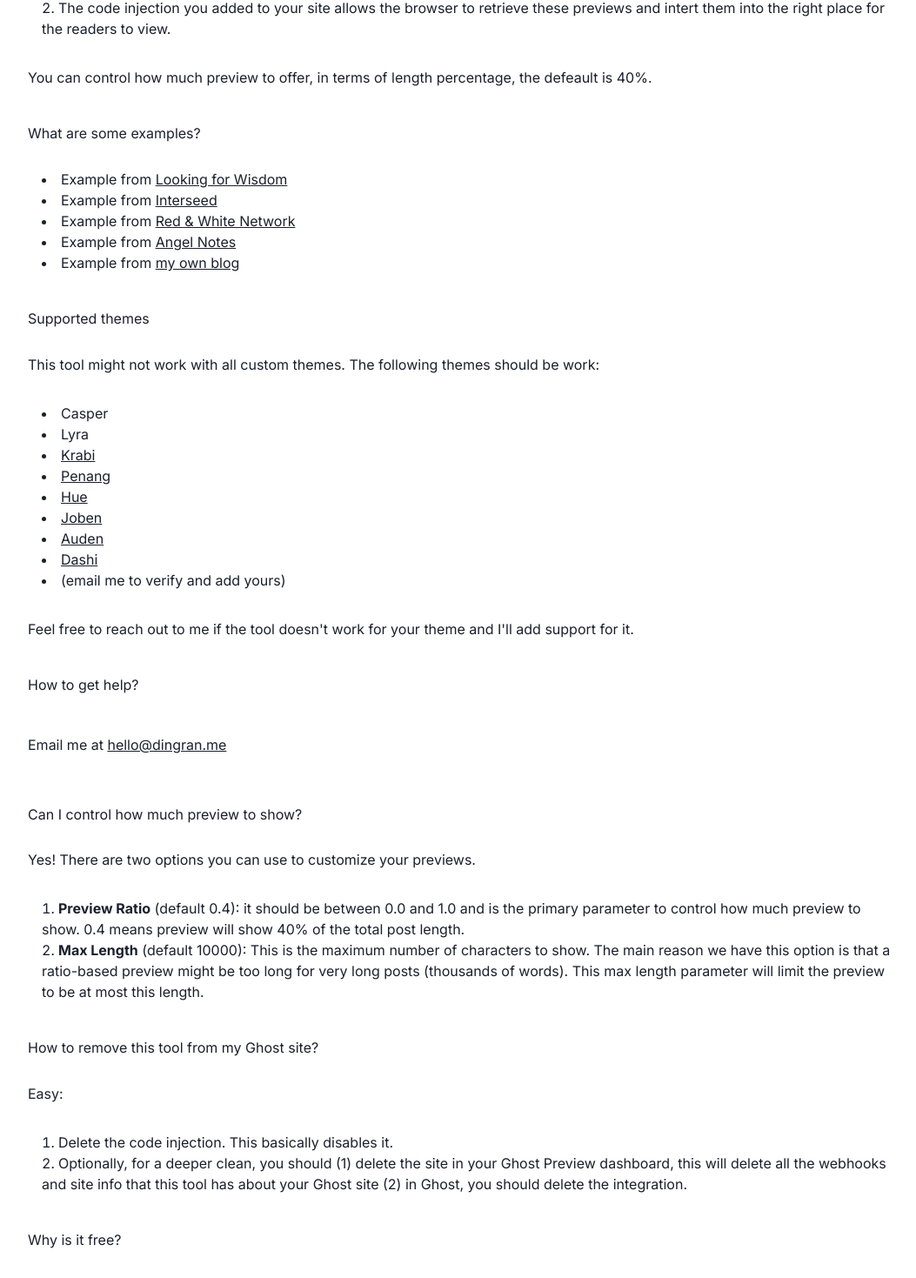
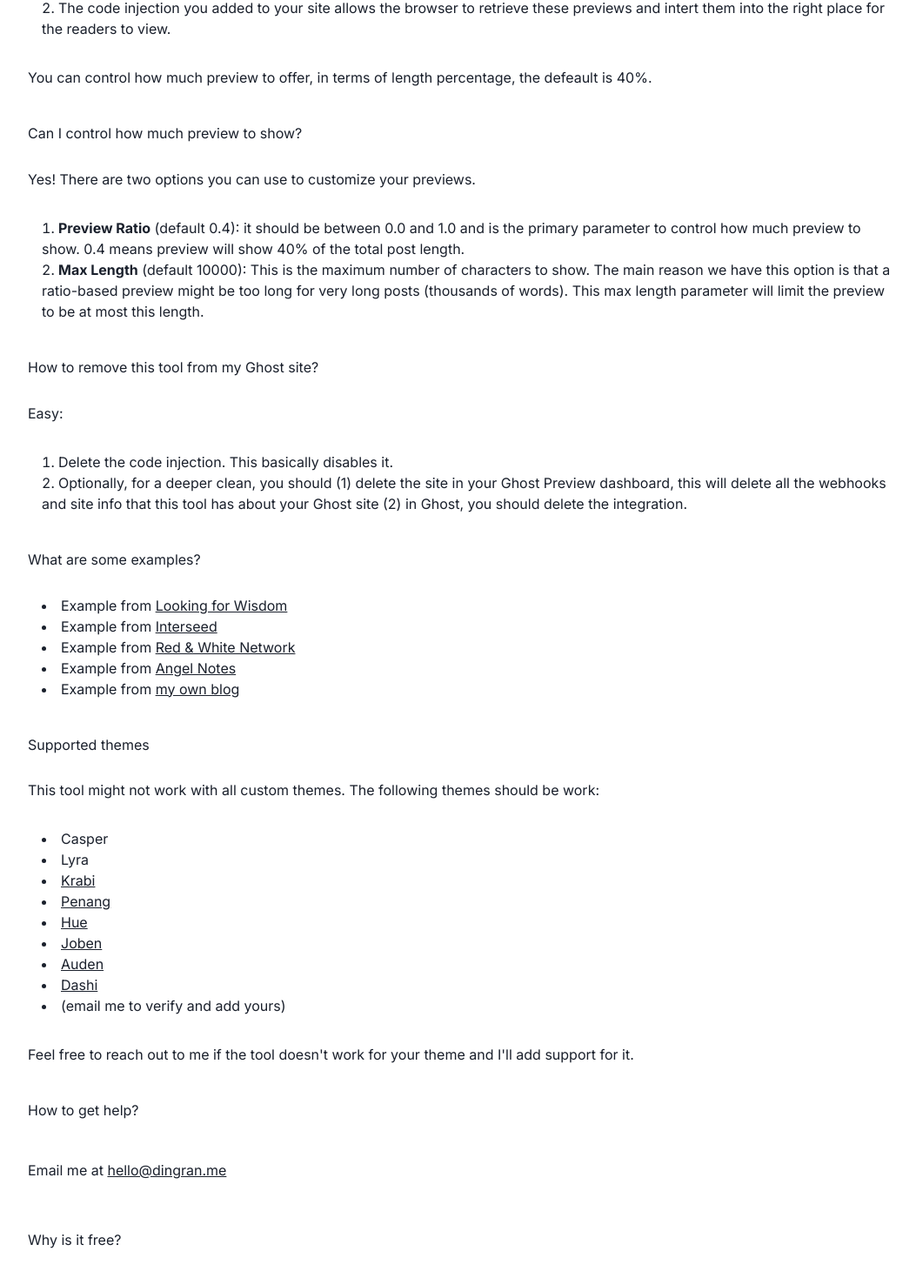
Before and after one commit to dingran/ghost-utils, a Next.js app: page /faq in a window 1280 px wide. Shown: the part 892-2361 px from the top of the page at 87% size, without its empty margins (104-1157 px from the left). Built offline with nearby package versions, Linux system fonts and the light colour scheme; no server answers.

Commit message:
faq adjustment

```diff
--- a/pages/faq.mdx
+++ b/pages/faq.mdx
@@ -38,6 +38,20 @@ Also very simple:
 
 You can control how much preview to offer, in terms of length percentage, the defeault is 40%.
 
+## Can I control how much preview to show?
+
+Yes! There are two options you can use to customize your previews.
+
+1. **Preview Ratio** (default 0.4): it should be between 0.0 and 1.0 and is the primary parameter to control how much preview to show. 0.4 means preview will show 40% of the total post length.
+2. **Max Length** (default 10000): This is the maximum number of characters to show. The main reason we have this option is that a ratio-based preview might be too long for very long posts (thousands of words). This max length parameter will limit the preview to be at most this length.
+
+## How to remove this tool from my Ghost site?
+
+Easy:
+
+1. Delete the code injection. This basically disables it.
+2. Optionally, for a deeper clean, you should (1) delete the site in your Ghost Preview dashboard, this will delete all the webhooks and site info that this tool has about your Ghost site (2) in Ghost, you should delete the integration.
+
 ## What are some examples?
 
 - Example from [Looking for Wisdom](https://www.lookingforwisdom.com/courses/s01-7-the-science-of-wisdom/)
@@ -68,20 +82,6 @@ Feel free to reach out to me if the tool doesn't work for your theme and I'll ad
   Email me at <HiddenEmail />
 </p>
 
-## Can I control how much preview to show?
-
-Yes! There are two options you can use to customize your previews.
-
-1. **Preview Ratio** (default 0.4): it should be between 0.0 and 1.0 and is the primary parameter to control how much preview to show. 0.4 means preview will show 40% of the total post length.
-2. **Max Length** (default 10000): This is the maximum number of characters to show. The main reason we have this option is that a ratio-based preview might be too long for very long posts (thousands of words). This max length parameter will limit the preview to be at most this length.
-
-## How to remove this tool from my Ghost site?
-
-Easy:
-
-1. Delete the code injection. This basically disables it.
-2. Optionally, for a deeper clean, you should (1) delete the site in your Ghost Preview dashboard, this will delete all the webhooks and site info that this tool has about your Ghost site (2) in Ghost, you should delete the integration.
-
 ## Why is it free?
 
 It was simple to build and free to host, so it's free for fair use.
```
